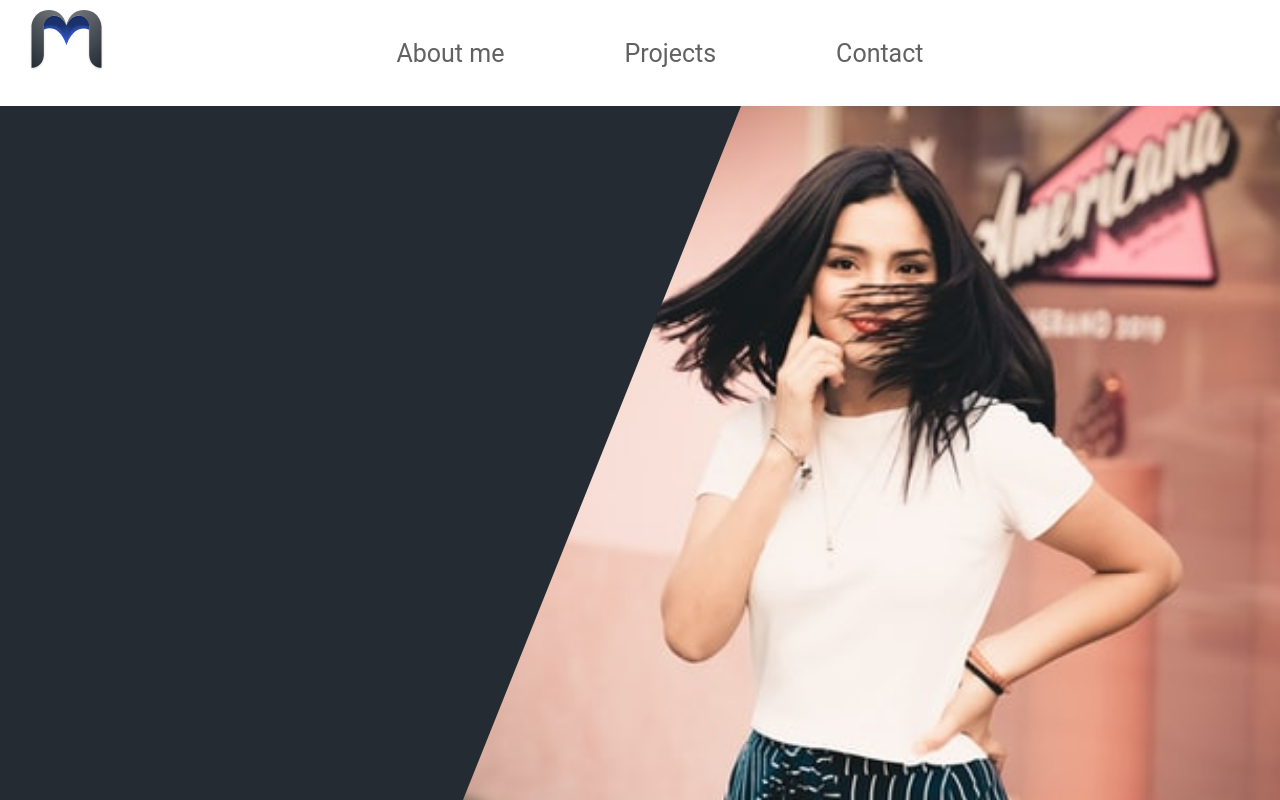
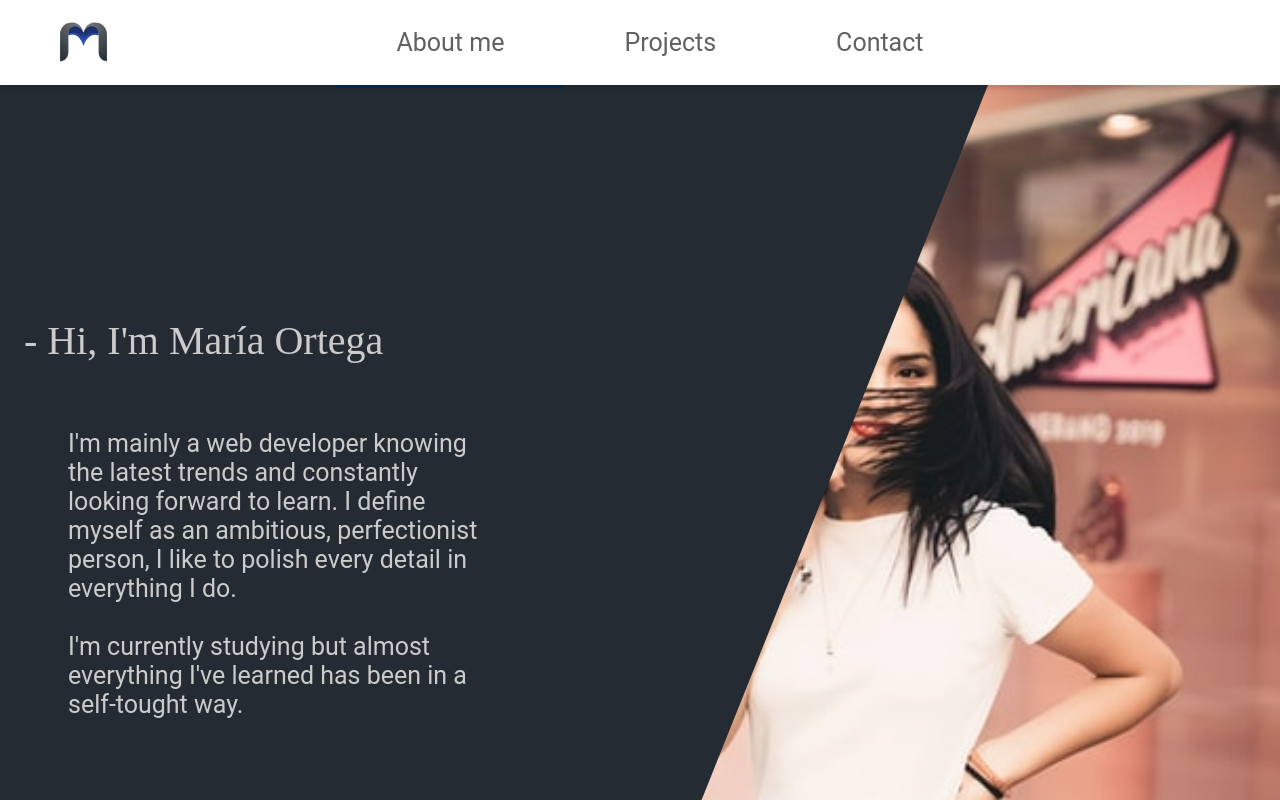
Before and after one commit to Nakhely/PortfolioMaria, an Angular app: page / in a window 1280 px wide. Shown: the top 800 px of the page. Built offline with nearby package versions, Linux system fonts and the light colour scheme.

Commit message:
Critical changes
- navbar fixed in top
- about-component with 85px padding-top.
- text-container above image
- comments in css added

```diff
--- a/src/app/about-component/about-component.component.css
+++ b/src/app/about-component/about-component.component.css
@@ -1,24 +1,53 @@
 .principal-continer {
   position: relative;
+  padding-top: 85px;
 }
-
-.photo-continer{
+/*Bloque negro*/
+.black-container {
   width: 100%;
-  display: flex;
-  height: 750px;
-  overflow: hidden;
+  height: 1000px;
+  position: absolute;
 }
 
 .black{
   height: 100%;
   position: absolute;
-  top: 0;
+ }
+
+/*Texto encima del bloque negro*/
+.text-container {
+  position: absolute;
+  width: 100%;
+  height: 850px;
+  display: flex;
+  flex-direction: column;
+  justify-content: center;
 }
 
+.title {
+  font-size: 40px;
+  padding-left: 24px;
+  color: #CBCBCB;
+  font-family: "Fira Code", serif;
+}
+
+.description {
+  width: 34%;
+  font-size: 25px;
+  padding-left: 68px;
+  color: #CBCBCB;
+}
+
+/*Bloque de la foto*/
+.photo-continer{
+  width: 100%;
+  height: 1000px;
+  display: flex;
+  overflow: hidden;
+}
 .photo{
   width: 100%;
 }
-
 .blank-space {
   width: 440px;
 }
@@ -28,5 +57,5 @@
   background: url(../../assets/img/Asiatica_Demetrio.jpg);
   background-position: center;
   background-repeat: no-repeat;
-  background-size: cover;
+  background-size: 100%;
 }
--- a/src/app/about-component/about-component.component.html
+++ b/src/app/about-component/about-component.component.html
@@ -1,8 +1,21 @@
 <div class="principal-continer">
 
-  <img src="../../assets/img/Trazado_4.svg" alt="Blink" class="black"/>
+  <div class="black-container">
+    <img src="../../assets/img/Trazado_4.svg" alt="Blink" class="black">
+  </div>
+
+  <div class="text-container">
+    <p class="title">- Hi, I'm María Ortega</p>
+    <p class="description">I'm mainly a web developer knowing the latest trends and constantly looking forward to learn. I define myself as an ambitious, perfectionist person, I like to polish every
+      detail in everything I do.
+      <br><br>
+      I'm currently studying but almost everything
+      I've learned has been in a self-tought way.</p>
+  </div>
+
   <div class="photo-continer">
     <div class="blank-space"></div>
     <div class="image"></div>
   </div>
+
 </div>
--- a/src/app/nav-bar/nav-bar.component.css
+++ b/src/app/nav-bar/nav-bar.component.css
@@ -1,12 +1,14 @@
 nav{
   width: 100%;
-  height: 106px;
+  height: 85px;
   background-color: #ffffff;
   display: flex;
   flex-direction: column;
   box-shadow: 0 3px 6px rgba(0, 0, 0, 0.16);
+  position: fixed;
   z-index: 1;
 }
+
 .nav-container{
   width: 100%;
   height: 100%;
@@ -14,18 +16,23 @@ nav{
   flex-direction: row;
 }
 
+/*Estilos logo*/
 .logo-container{
   width: 10%;
   height: 100%;
   padding: 0 0 0 20px;
-
-}
-.logo-container img{
-  width:60%;
-  height: 60%;
-  margin: 8px;
 }
 
+.logo-container .logo{
+  width:100%;
+  height: 100%;
+  background-image: url("../../assets/img/maria-logo_2.svg");
+  background-position: center;
+  background-size: 40%;
+  background-repeat: no-repeat;
+}
+
+/*Estilos opciones del navbar*/
 .nav-options{
   display: flex;
   flex-direction: row;
--- a/src/app/nav-bar/nav-bar.component.html
+++ b/src/app/nav-bar/nav-bar.component.html
@@ -3,7 +3,7 @@
   <div class="nav-container">
 
     <div class=" logo-container">
-      <img src="../../assets/img/maria-logo_2.svg" alt="Logo Maria"/>
+      <div class="logo"></div>
     </div>
     <div class="nav-options">
       <a class="option active" href="#">About me</a>
```
